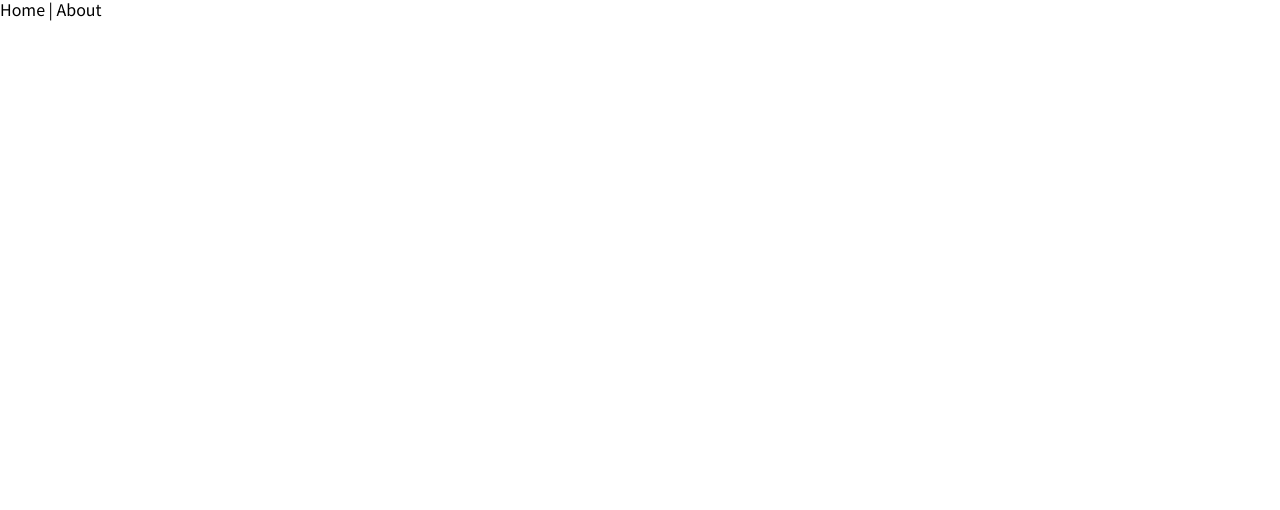
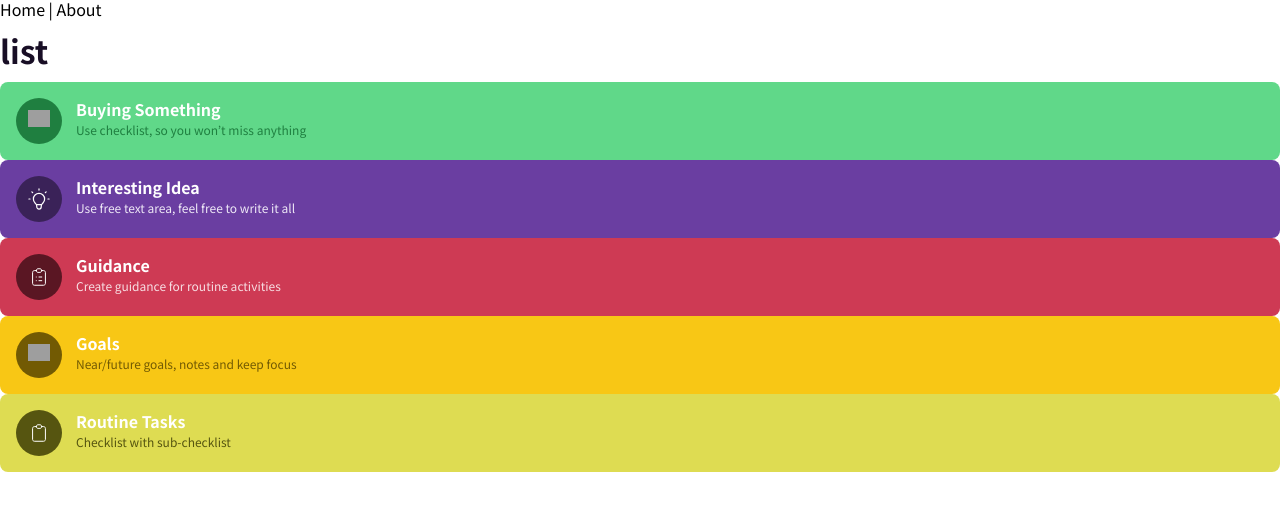
Before and after one commit to the51DT/inside_project, a Vue app: page /list in a window 1280 px wide. Before the commit this address had no page. Shown: the top 510 px of the page. Built offline with nearby package versions, Linux system fonts and the light colour scheme; grey boxes are pictures that could not be loaded.

Commit message:
리스트 작업
리스트 작업

```diff
--- a/src/assets/scss/index.scss
+++ b/src/assets/scss/index.scss
@@ -9,3 +9,4 @@
 @include hiddens;
 @include modal;
 @include inputFeild;
+@include listDefault;
--- a/src/assets/scss/modules/_index.scss
+++ b/src/assets/scss/modules/_index.scss
@@ -4,3 +4,4 @@
 @forward 'title-area';
 @forward 'modal';
 @forward 'input-field';
+@forward 'list';
--- /dev/null
+++ b/src/assets/scss/modules/_list.scss
@@ -0,0 +1,154 @@
+@use 'sass:list';
+@use 'sass:map';
+@use 'sass:color';
+@use 'sass:string';
+@use '../abstract/' as *;
+
+@mixin listDefault {
+  .list-box {
+    display: flex;
+    align-items: flex-start;
+    border-radius: rem(8px);
+    padding: rem(16px);
+    background-color: transparent;
+    min-width: rem(328px);
+    gap: rem(14px);
+    &__left {
+      flex: 0 0 rem(46px);
+      border-radius: rem(100px);
+      width: rem(46px);
+      height: rem(46px);
+      background-color: transparent;
+      position: relative;
+    }
+    &__right {
+      .big-title {
+        font-size: rem(16px);
+        font-weight: 700;
+        line-height: rem(22.4px);
+        color: $neutral-white;
+      }
+      .sub-title {
+        font-size: rem(12px);
+        font-weight: 400;
+        line-height: normal;
+      }
+    }
+    &.shooping-list-box {
+      background-color: $success-base;
+      .list-box__left {
+        background-color: $success-dark;
+        &::before {
+          content: '';
+          position: absolute;
+          display: inline-flex;
+          width: rem(22px);
+          height: rem(22px);
+          background: url('@/assets/images/icon/icon_shopping_cart.svg')
+            no-repeat;
+          background-size: contain;
+          top: 50%;
+          left: 50%;
+          transform: translate(-50%, -50%);
+        }
+      }
+      .list-box__right {
+        .sub-title {
+          color: $success-dark;
+        }
+      }
+    }
+    &.idea-list-box {
+      background-color: $primary-base;
+      .list-box__left {
+        background-color: $primary-dark;
+        &::before {
+          content: '';
+          position: absolute;
+          display: inline-flex;
+          width: rem(22px);
+          height: rem(22px);
+          background: url('@/assets/images/icon/icon_idea.svg') no-repeat;
+          background-size: contain;
+          top: 50%;
+          left: 50%;
+          transform: translate(-50%, -50%);
+        }
+      }
+      .list-box__right {
+        .sub-title {
+          color: $primary-light;
+        }
+      }
+    }
+    &.guidance-list-box {
+      background-color: $error-base;
+      .list-box__left {
+        background-color: $error-dark;
+        &::before {
+          content: '';
+          position: absolute;
+          display: inline-flex;
+          width: rem(22px);
+          height: rem(22px);
+          background: url('@/assets/images/icon/icon_guidance.svg') no-repeat;
+          background-size: contain;
+          top: 50%;
+          left: 50%;
+          transform: translate(-50%, -50%);
+        }
+      }
+      .list-box__right {
+        .sub-title {
+          color: $error-light;
+        }
+      }
+    }
+    &.goals-list-box {
+      background-color: $warning-base;
+      .list-box__left {
+        background-color: $warning-dark;
+        &::before {
+          content: '';
+          position: absolute;
+          display: inline-flex;
+          width: rem(22px);
+          height: rem(22px);
+          background: url('@/assets/images/icon/icon_goal.svg') no-repeat;
+          background-size: contain;
+          top: 50%;
+          left: 50%;
+          transform: translate(-50%, -50%);
+        }
+      }
+      .list-box__right {
+        .sub-title {
+          color: $warning-dark;
+        }
+      }
+    }
+    &.tasks-list-box {
+      background-color: $secondary-base;
+      .list-box__left {
+        background-color: $secondary-dark;
+        &::before {
+          content: '';
+          position: absolute;
+          display: inline-flex;
+          width: rem(22px);
+          height: rem(22px);
+          background: url('@/assets/images/icon/icon_clipboard.svg') no-repeat;
+          background-size: contain;
+          top: 50%;
+          left: 50%;
+          transform: translate(-50%, -50%);
+        }
+      }
+      .list-box__right {
+        .sub-title {
+          color: $secondary-dark;
+        }
+      }
+    }
+  }
+}
--- a/src/assets/scss/modules/_title-area.scss
+++ b/src/assets/scss/modules/_title-area.scss
@@ -6,7 +6,7 @@
     color: $neutral-dark;
     font-weight: 700;
     line-height: rem(32px);
-    margin-bottom: 16px;
+    margin: rem(16px) 0;
     &--gray {
       color: $neutral-darkgrey;
       font-size: rem(32px);
--- a/src/components/fragments/ButtonCmp.vue
+++ b/src/components/fragments/ButtonCmp.vue
@@ -82,8 +82,8 @@ export default {
   computed: {
     typeClass() {
       if (this.bgBtn !== '') return `bg-${this.bgBtn}`
-      if (this.bdBtn !== '') return `bd-${this.bdBtn}`
-      if (this.hvBtn !== '') return `hv-${this.hvBtn}`
+      else if (this.bdBtn !== '') return `bd-${this.bdBtn}`
+      else if (this.hvBtn !== '') return `hv-${this.hvBtn}`
       return ''
     },
     sizeClass() {
@@ -94,7 +94,7 @@ export default {
     },
     colorClass() {
       if (this.bgBtn !== '') return `color-${this.bgBtn}-under`
-      if (this.bdBtn !== '') return `color-${this.bdBtn}`
+      else if (this.bdBtn !== '') return `color-${this.bdBtn}`
       return ''
     },
     fontSizeClass() {
--- /dev/null
+++ b/src/components/fragments/listCmp.vue
@@ -0,0 +1,66 @@
+<template>
+  <!-- 리스트 -->
+  <div :class="['list-box', typeClass]">
+    <!-- 왼쪽 -->
+    <div class="list-box__left"></div>
+    <!-- 오른쪽 -->
+    <div class="list-box__right">
+      <p v-if="bigTitleY" class="big-title">{{ bigTitle }}</p>
+      <p v-if="subTitleY" class="sub-title">{{ subTitle }}</p>
+    </div>
+  </div>
+</template>
+
+<script>
+/* eslint-disable */
+export default {
+  props: {
+    shoppingIcon: {
+      type: Boolean,
+      default: false
+    },
+    ideaIcon: {
+      type: Boolean,
+      default: false
+    },
+    guidanceIcon: {
+      type: Boolean,
+      default: false
+    },
+    goalsIcon: {
+      type: Boolean,
+      default: false
+    },
+    tasksIcon: {
+      type: Boolean,
+      default: false
+    },
+    bigTitleY: {
+      type: Boolean,
+      default: true
+    },
+    subTitleY: {
+      type: Boolean,
+      default: true
+    },
+    bigTitle: {
+      type: String,
+      default: ''
+    },
+    subTitle: {
+      type: String,
+      default: ''
+    }
+  },
+  computed: {
+    typeClass() {
+      if (this.shoppingIcon) return `shooping-list-box`
+      else if (this.ideaIcon) return `idea-list-box`
+      else if (this.guidanceIcon) return `guidance-list-box`
+      else if (this.goalsIcon) return `goals-list-box`
+      else if (this.tasksIcon) return `tasks-list-box`
+      return ''
+    }
+  }
+}
+</script>
--- a/src/router/index.js
+++ b/src/router/index.js
@@ -8,19 +8,28 @@ const routes = [
     component: HomeView
   },
   {
-    path: '/about',
-    name: 'about',
+    path: '/button',
+    name: 'button',
     // route level code-splitting
-    // this generates a separate chunk (about.[hash].js) for this route
+    // this generates a separate chunk (button.[hash].js) for this route
     // which is lazy-loaded when the route is visited.
     component: () =>
-      import(/* webpackChunkName: "about" */ '../views/AboutView.vue')
+      import(/* webpackChunkName: "button" */ '../views/ButtonView.vue')
   },
   {
     path: '/overlays',
     name: 'overlays',
     component: () =>
       import(/* webpackChunkName: "about" */ '../views/OverlaysView.vue')
+  },
+  {
+    path: '/list',
+    name: 'list',
+    // route level code-splitting
+    // this generates a separate chunk (button.[hash].js) for this route
+    // which is lazy-loaded when the route is visited.
+    component: () =>
+      import(/* webpackChunkName: "list" */ '../views/ListView.vue')
   }
 ]
 
--- /dev/null
+++ b/src/views/ListView.vue
@@ -0,0 +1,37 @@
+<template>
+  <div class="list">
+    <title-input title="list" />
+    <listCmp
+      shoppingIcon
+      bigTitle="Buying Something"
+      subTitle="Use checklist, so you won’t miss anything"
+    />
+    <listCmp
+      ideaIcon
+      bigTitle="Interesting Idea"
+      subTitle="Use free text area, feel free to write it all"
+    />
+    <listCmp
+      guidanceIcon
+      bigTitle="Guidance"
+      subTitle="Create guidance for routine activities"
+    />
+    <listCmp
+      goalsIcon
+      bigTitle="Goals"
+      subTitle="Near/future goals, notes and keep focus"
+    />
+    <listCmp
+      tasksIcon
+      bigTitle="Routine Tasks"
+      subTitle="Checklist with sub-checklist"
+    />
+  </div>
+</template>
+
+<script setup>
+// @ is an alias to /src
+// import HelloWorld from '@/components/HelloWorld.vue'
+import TitleInput from '@/components/fragments/TitleInput.vue'
+import listCmp from '@/components/fragments/listCmp.vue'
+</script>
```
Also changed, not shown: src/assets/images/icon/icon_clipboard.svg (added), src/views/ButtonView.vue (renamed from src/views/AboutView.vue).
